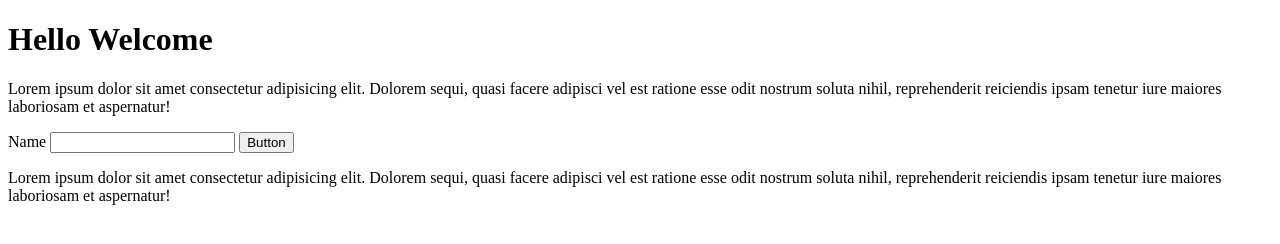
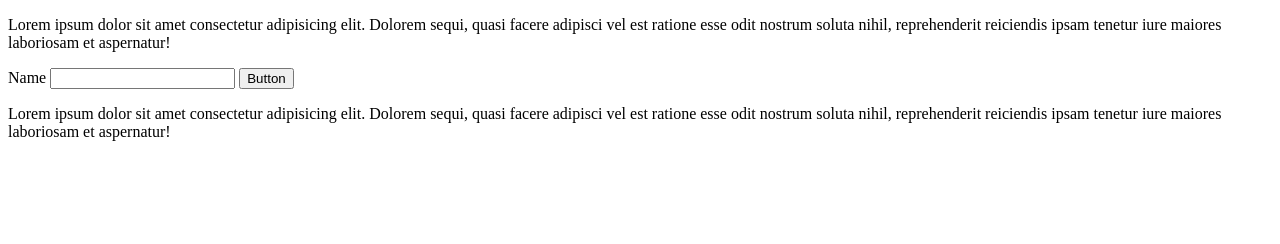
Before and after one commit to Risty234/pro1, a plain HTML site: page index.html in a window 1280 px wide. Drawn offline with Linux system fonts and the light colour scheme.

Commit message:
Update index.html
removed h1

```diff
--- a/index.html
+++ b/index.html
@@ -6,7 +6,7 @@
     <title>Document</title>
 </head>
 <body>
-   <h1>Hello Welcome</h1>
+
    <p>Lorem ipsum dolor sit amet consectetur adipisicing elit. Dolorem sequi, quasi facere adipisci vel est ratione esse odit nostrum soluta nihil, reprehenderit reiciendis ipsam tenetur iure maiores laboriosam et aspernatur!
 
    </p>
```
